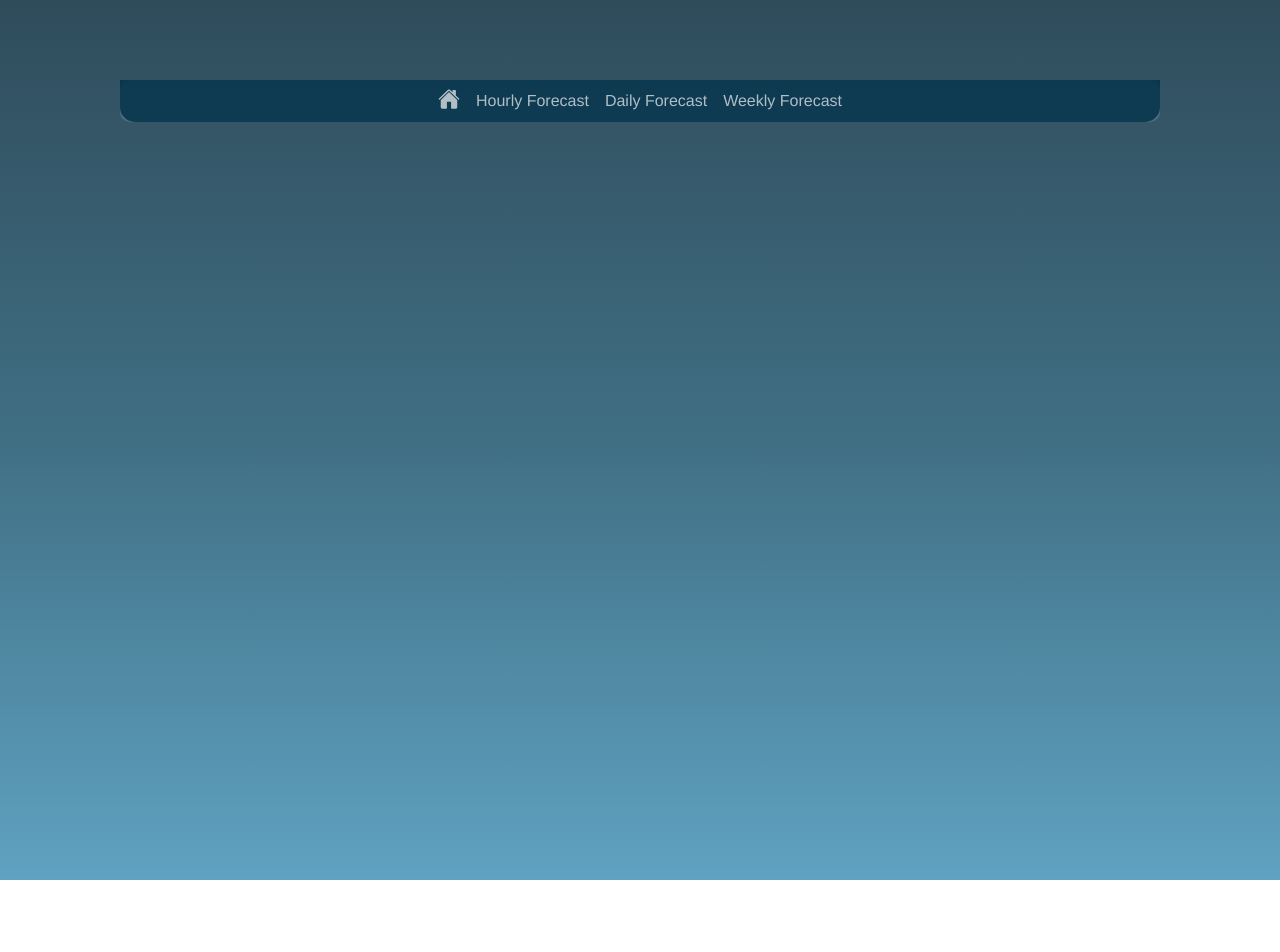
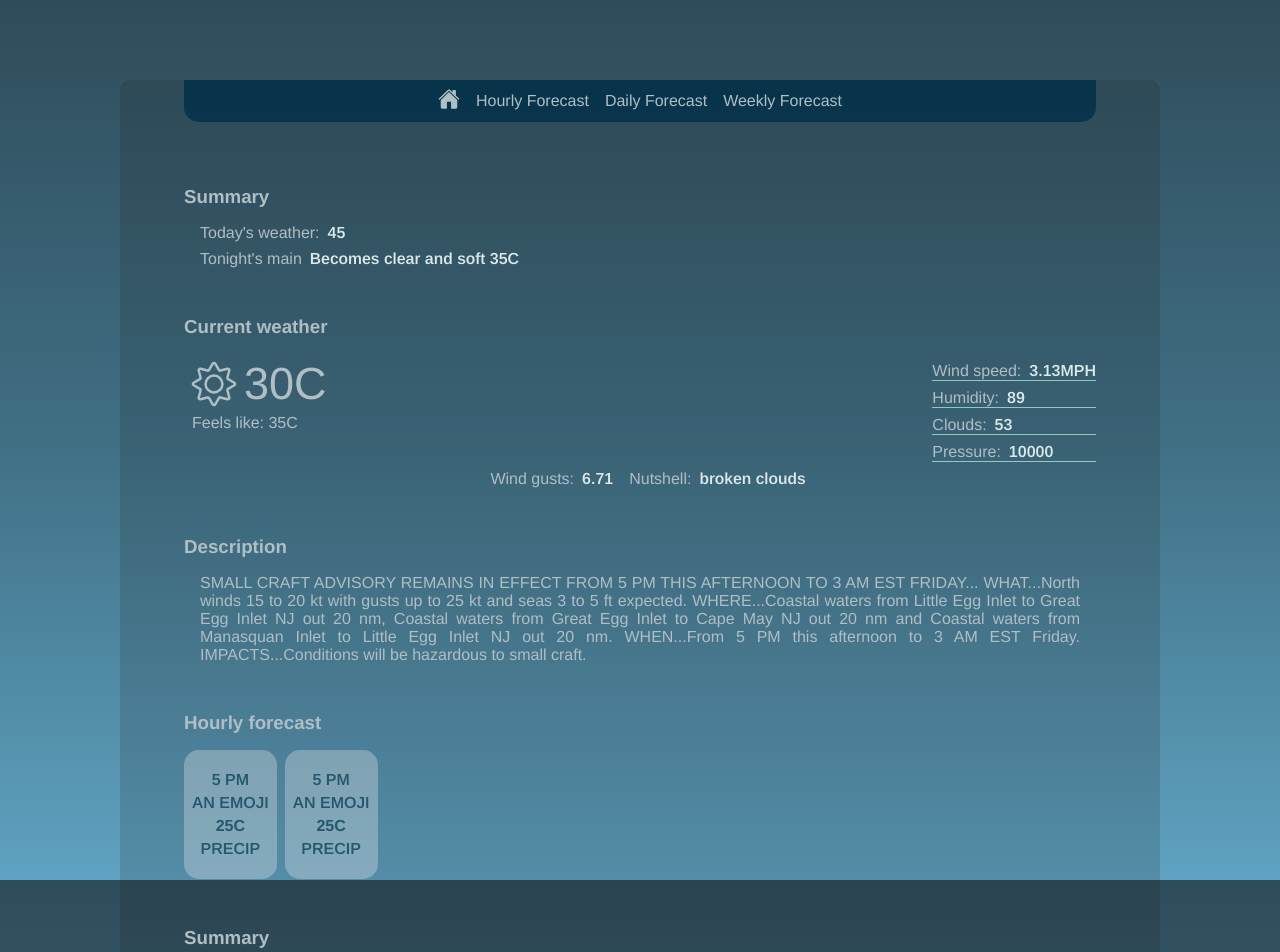
Before and after one commit to pixedit/Breeze, a React (Vite) app: page / in a window 1280 px wide. Shown: the top 952 px of the page. Before the commit the page ends 880 px from the top, so only its background shows below. Built offline with nearby package versions, Linux system fonts and the light colour scheme.

Commit message:
adding the first layout design of home page

```diff
--- a/src/assets/api/api.js
+++ b/src/assets/api/api.js
@@ -0,0 +1 @@
+// const API = "https://api.open-meteo.com/v1/forecast?latitude=52.52&longitude=13.41&hourly=temperature_2m"
--- a/src/index.css
+++ b/src/index.css
@@ -37,8 +37,9 @@ a {
 
 .weather-app {
     margin: 0 5rem;
-    background-color: rgba(240, 248, 255, 0.148);
+    background-color: rgba(24, 24, 24, 0.148);
     border-radius: 10px;
+    padding: 0 4rem;
 }
 
 
--- a/src/pages/home/Home.jsx
+++ b/src/pages/home/Home.jsx
@@ -1,5 +1,102 @@
+import "./home.css";
+import { CiSun } from "react-icons/ci";
 const Home = () => {
-	return <div></div>;
+	return (
+		<div className="home-wrapper">
+			<div className="current-summary">
+				<h3>Summary</h3>
+				<dl>
+					<div>
+						<dt>Today&#39;s weather:</dt>
+						<dd>45</dd>
+					</div>
+					<div>
+						<dt>Tonight&#39;s main</dt>
+						<dd>
+							Becomes clear and soft <span>35C</span>
+						</dd>
+					</div>
+				</dl>
+			</div>
+			<div className="current-weather">
+				<h3>Current weather</h3>
+				<div className="cur-temp-section">
+					<div className="real-temp">
+						<div className="temp">
+							<CiSun />
+							<span>30C</span>
+						</div>
+						<p>
+							Feels like: <span>35C</span>
+						</p>
+					</div>
+					<div className="current-data">
+						<dl>
+							<div>
+								<dt>Wind speed:</dt>
+								<dd>3.13MPH</dd>
+							</div>
+							<div>
+								<dt>Humidity:</dt>
+								<dd>89</dd>
+							</div>
+							<div>
+								<dt>Clouds:</dt>
+								<dd>53</dd>
+							</div>
+							<div>
+								<dt>Pressure:</dt>
+								<dd>10000</dd>
+							</div>
+						</dl>
+					</div>
+				</div>
+				<dl style={{ display: "flex", justifyContent: "center" }}>
+					<div>
+						<dt>Wind gusts:</dt>
+						<dd>6.71</dd>
+					</div>
+					<div>
+						<dt>Nutshell:</dt>
+						<dd>broken clouds</dd>
+					</div>
+				</dl>
+			</div>
+			<div className="weather-description">
+				<h3>Description</h3>
+				<p>
+					SMALL CRAFT ADVISORY REMAINS IN EFFECT FROM 5 PM THIS AFTERNOON TO 3
+					AM EST FRIDAY... WHAT...North winds 15 to 20 kt with gusts up to 25 kt
+					and seas 3 to 5 ft expected. WHERE...Coastal waters from Little Egg
+					Inlet to Great Egg Inlet NJ out 20 nm, Coastal waters from Great Egg
+					Inlet to Cape May NJ out 20 nm and Coastal waters from Manasquan Inlet
+					to Little Egg Inlet NJ out 20 nm. WHEN...From 5 PM this afternoon to 3
+					AM EST Friday. IMPACTS...Conditions will be hazardous to small craft.
+				</p>
+			</div>
+			<div className="hourly-forecast">
+				<h3>Hourly forecast</h3>
+				<div className="hourly-section">
+					<div className="hourly-forecast-card">
+						<p>5 PM</p>
+						<p>AN EMOJI</p>
+						<strong>25C</strong>
+						<p>PRECIP</p>
+					</div>
+					<div className="hourly-forecast-card">
+						<p>5 PM</p>
+						<p>AN EMOJI</p>
+						<strong>25C</strong>
+						<p>PRECIP</p>
+					</div>
+				</div>
+			</div>
+			<div className="summary-description">
+				<h3>Summary</h3>
+				<p>Expect a day of partly cloudy with rain</p>
+			</div>
+		</div>
+	);
 };
 
 export default Home;
--- a/src/pages/home/home.css
+++ b/src/pages/home/home.css
@@ -0,0 +1,74 @@
+.home-wrapper {
+    column-gap: 1rem;
+    padding: 1rem 0;
+}
+
+
+
+dl div {
+    display: flex;
+    column-gap: 0.5rem;
+    margin: 0.5rem 0 0 1rem;
+}
+
+dd {
+    font-weight: 600;
+    color: rgb(218, 234, 234);
+}
+
+h3 {
+    margin: 3rem 0 1rem 0;
+}
+
+/* /////////////// current temp section style */
+.cur-temp-section {
+    display: flex;
+
+}
+
+.real-temp {
+    flex: 1;
+}
+
+.temp {
+    font-size: 45px;
+    display: flex;
+    align-items: center;
+}
+
+.temp svg {
+    font-size: 60px;
+}
+
+.real-temp p {
+    font-size: 16px;
+    margin-left: 0.5rem;
+}
+
+.current-data dl div {
+    border-bottom: 1px solid rgba(186, 244, 234, 0.7);
+}
+
+/* ///////////////// weather description style  */
+.weather-description p {
+    padding: 0 1rem;
+    text-align: justify;
+}
+
+.hourly-section {
+    display: flex;
+    column-gap: 0.5rem;
+}
+
+.hourly-forecast-card {
+    text-align: center;
+    background-color: rgba(228, 229, 230, 0.338);
+    padding: 1rem 0.5rem;
+    border-radius: 15px;
+    color: rgba(21, 74, 97, 0.859);
+    font-weight: 600;
+}
+
+.hourly-forecast-card P {
+    margin: 5px 0;
+}
```
